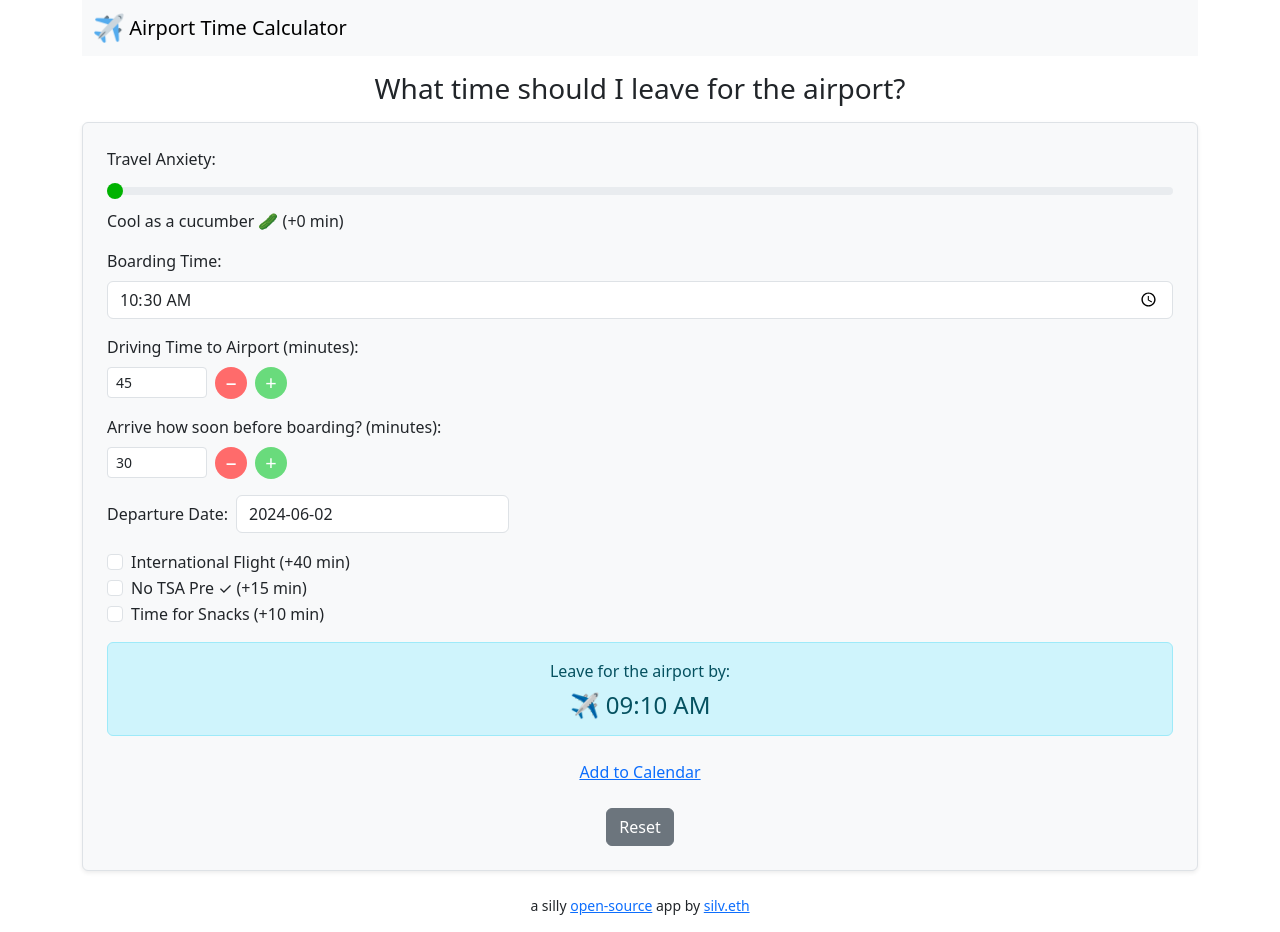
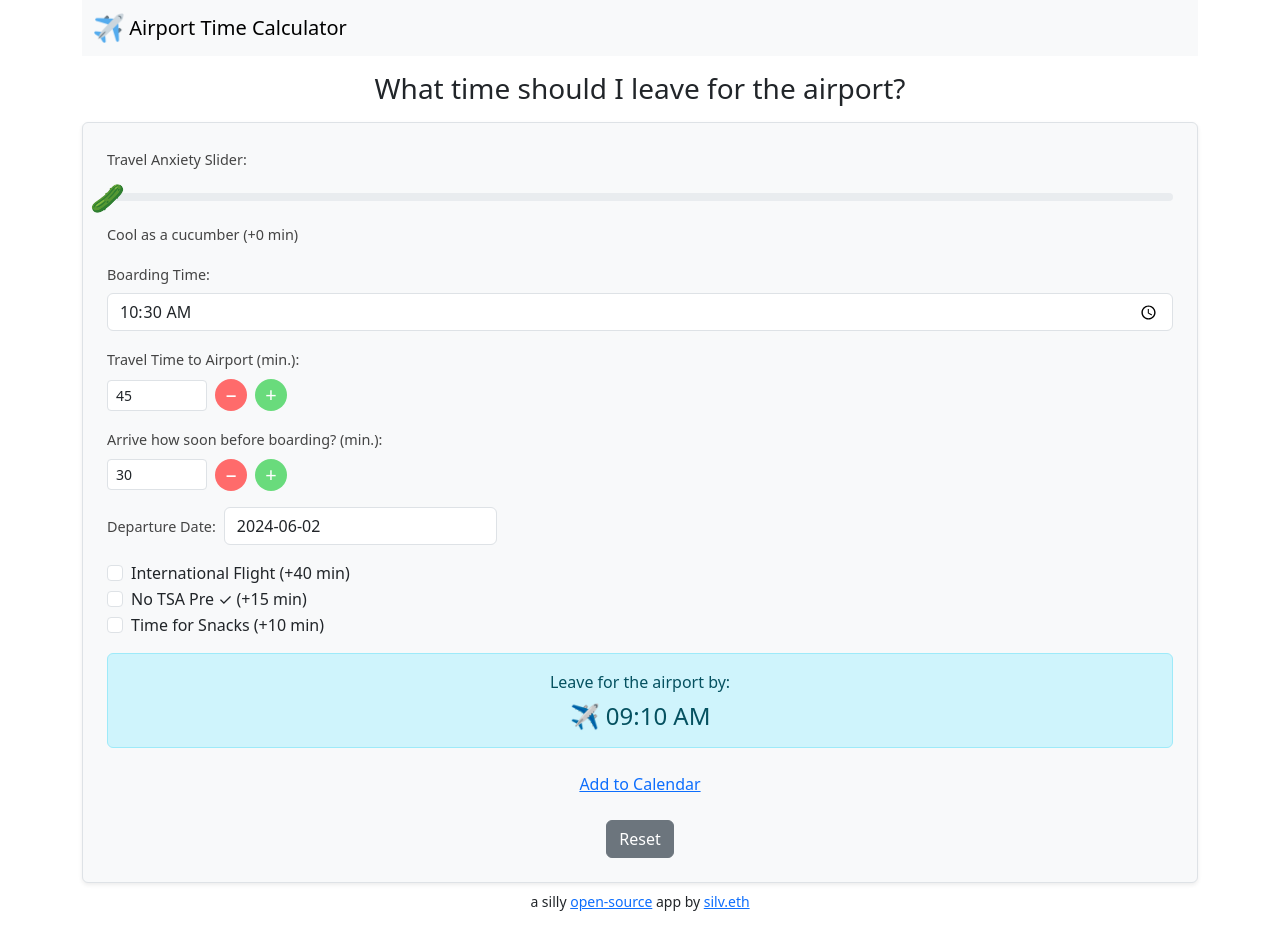
Before and after one commit to mattsilv/airport-time-estimator, a React (Create React App) app: page / in a window 1280 px wide. Built offline with nearby package versions, Linux system fonts and the light colour scheme.

Commit message:
little enhancements

```diff
--- a/src/components/FlightForm.js
+++ b/src/components/FlightForm.js
@@ -2,20 +2,8 @@ import React from "react";
 import { Form } from "react-bootstrap";
 import DatePicker from "react-datepicker";
 import "react-datepicker/dist/react-datepicker.css";
-
-const anxietyLevels = {
-  0: "Cool as a cucumber 🥒",
-  1: "I like a little buffer 😮‍💨",
-  2: "Hope TSA doesn't shout at me 🤬",
-  3: "What if my Uber cancels twice? 🚗",
-  4: "Did I pack my ID? 🔍",
-  5: "Security line looking mighty long 〰️",
-  6: "I want to hear the announcements 📢",
-  7: "Please don't give my seat away 💺",
-  8: "Running through terminal in socks 🧦",
-  9: "Watching my connection take off 🛬",
-  10: "WHY AM I DOING THIS 😱",
-};
+import styles from "./FlightForm.module.css";
+import { getAnxietyText, getEmoji } from "../config/anxietyConfig";
 
 export const FlightForm = ({
   formValues,
@@ -25,60 +13,45 @@ export const FlightForm = ({
   onAnxietyChange,
   onCheckboxChange,
 }) => {
-  const getAnxietyText = (level) => {
-    const extraMinutes = level * 5;
-    return `${anxietyLevels[level]} (+${extraMinutes} min)`;
-  };
-
-  const getSliderColor = (level) => {
-    const red = Math.round((level / 10) * 255);
-    const green = Math.round(((10 - level) / 10) * 128 + 50);
-    return `rgb(${red}, ${green}, 0)`;
-  };
-
-  const sliderColor = getSliderColor(formValues.anxietyLevel || 0);
-
   const handleNumberChange = (fieldName) => (e) => {
     const value = Math.max(0, Math.min(999, parseInt(e.target.value) || 0));
     onFieldChange(fieldName)({ target: { value: value.toString() } });
   };
 
+  const anxietyLevel = formValues.anxietyLevel || 0;
+  const extraMinutes = anxietyLevel * 5;
+
   return (
     <Form>
       <Form.Group className="mb-3">
-        <Form.Label htmlFor="anxietyLevel">Travel Anxiety:</Form.Label>
+        <Form.Label htmlFor="anxietyLevel" className={styles.formLabel}>
+          Travel Anxiety Slider:
+        </Form.Label>
+        <div className={styles.sliderContainer}>
           <Form.Range
             id="anxietyLevel"
             min="0"
             max="10"
-          value={formValues.anxietyLevel || 0}
+            value={anxietyLevel}
             onChange={(e) => onAnxietyChange(parseInt(e.target.value))}
-          style={{
-            touchAction: "none",
-            userSelect: "none",
-            WebkitUserSelect: "none",
-          }}
+            className={styles.sliderThumb}
           />
-        <style>
-          {`
-            #anxietyLevel::-webkit-slider-thumb {
-              background: ${sliderColor} !important;
-            }
-            #anxietyLevel::-moz-range-thumb {
-              background: ${sliderColor} !important;
-            }
-            #anxietyLevel::-ms-thumb {
-              background: ${sliderColor} !important;
-            }
-          `}
-        </style>
-        <div style={{ textAlign: "left" }}>
-          {getAnxietyText(formValues.anxietyLevel || 0)}
+          <div
+            className={styles.sliderEmoji}
+            style={{ left: `${(anxietyLevel / 10) * 100}%` }}
+          >
+            {getEmoji(anxietyLevel)}
+          </div>
+        </div>
+        <div className={styles.anxietyText}>
+          {getAnxietyText(anxietyLevel, extraMinutes)}
         </div>
       </Form.Group>
 
       <Form.Group className="mb-3">
-        <Form.Label htmlFor="boardingTime">Boarding Time:</Form.Label>
+        <Form.Label htmlFor="boardingTime" className={styles.formLabel}>
+          Boarding Time:
+        </Form.Label>
         <Form.Control
           type="time"
           id="boardingTime"
@@ -87,8 +60,8 @@ export const FlightForm = ({
         />
       </Form.Group>
       <Form.Group className="mb-3">
-        <Form.Label htmlFor="drivingTime">
-          Driving Time to Airport (minutes):
+        <Form.Label htmlFor="drivingTime" className={styles.formLabel}>
+          Travel Time to Airport (min.):
         </Form.Label>
         <div className="d-flex align-items-center">
           <Form.Control
@@ -100,23 +73,12 @@ export const FlightForm = ({
             onChange={handleNumberChange("drivingTime")}
             min="0"
             max="999"
-            style={{ width: "100px" }}
-            className="form-control-sm"
+            className={`form-control-sm ${styles.numberControl}`}
           />
           <div className="d-flex gap-2 ms-2">
             <button
               type="button"
-              className="btn rounded-circle d-flex align-items-center justify-content-center"
-              style={{
-                backgroundColor: "#ff6b6b",
-                color: "white",
-                width: "32px",
-                height: "32px",
-                padding: "0",
-                fontSize: "20px",
-                border: "none",
-                touchAction: "manipulation",
-              }}
+              className={`btn rounded-circle d-flex align-items-center justify-content-center ${styles.decrementButton}`}
               onClick={() =>
                 handleNumberChange("drivingTime")({
                   target: {
@@ -129,17 +91,7 @@ export const FlightForm = ({
             </button>
             <button
               type="button"
-              className="btn rounded-circle d-flex align-items-center justify-content-center"
-              style={{
-                backgroundColor: "#69db7c",
-                color: "white",
-                width: "32px",
-                height: "32px",
-                padding: "0",
-                fontSize: "20px",
-                border: "none",
-                touchAction: "manipulation",
-              }}
+              className={`btn rounded-circle d-flex align-items-center justify-content-center ${styles.incrementButton}`}
               onClick={() =>
                 handleNumberChange("drivingTime")({
                   target: {
@@ -154,8 +106,8 @@ export const FlightForm = ({
         </div>
       </Form.Group>
       <Form.Group className="mb-3">
-        <Form.Label htmlFor="arriveEarly">
-          Arrive how soon before boarding? (minutes):
+        <Form.Label htmlFor="arriveEarly" className={styles.formLabel}>
+          Arrive how soon before boarding? (min.):
         </Form.Label>
         <div className="d-flex align-items-center">
           <Form.Control
@@ -167,23 +119,12 @@ export const FlightForm = ({
             onChange={handleNumberChange("arriveEarly")}
             min="0"
             max="999"
-            style={{ width: "100px" }}
-            className="form-control-sm"
+            className={`form-control-sm ${styles.numberControl}`}
           />
           <div className="d-flex gap-2 ms-2">
             <button
               type="button"
-              className="btn rounded-circle d-flex align-items-center justify-content-center"
-              style={{
-                backgroundColor: "#ff6b6b",
-                color: "white",
-                width: "32px",
-                height: "32px",
-                padding: "0",
-                fontSize: "20px",
-                border: "none",
-                touchAction: "manipulation",
-              }}
+              className={`btn rounded-circle d-flex align-items-center justify-content-center ${styles.decrementButton}`}
               onClick={() =>
                 handleNumberChange("arriveEarly")({
                   target: {
@@ -196,17 +137,7 @@ export const FlightForm = ({
             </button>
             <button
               type="button"
-              className="btn rounded-circle d-flex align-items-center justify-content-center"
-              style={{
-                backgroundColor: "#69db7c",
-                color: "white",
-                width: "32px",
-                height: "32px",
-                padding: "0",
-                fontSize: "20px",
-                border: "none",
-                touchAction: "manipulation",
-              }}
+              className={`btn rounded-circle d-flex align-items-center justify-content-center ${styles.incrementButton}`}
               onClick={() =>
                 handleNumberChange("arriveEarly")({
                   target: {
@@ -221,7 +152,9 @@ export const FlightForm = ({
         </div>
       </Form.Group>
       <Form.Group className="mb-3">
-        <Form.Label htmlFor="selectedDate">Departure Date:</Form.Label>
+        <Form.Label htmlFor="selectedDate" className={styles.formLabel}>
+          Departure Date:
+        </Form.Label>
         <DatePicker
           selected={selectedDate}
           onChange={onDateChange}
--- /dev/null
+++ b/src/components/FlightForm.module.css
@@ -0,0 +1,99 @@
+.numberControl {
+  width: 100px;
+}
+
+.buttonBase {
+  width: 32px;
+  height: 32px;
+  padding: 0;
+  font-size: 20px;
+  border: none;
+  touch-action: manipulation;
+  color: white;
+}
+
+.decrementButton {
+  composes: buttonBase;
+  background-color: #ff6b6b !important;
+}
+
+.decrementButton:hover,
+.decrementButton:active,
+.decrementButton:focus {
+  background-color: #ff6b6b !important;
+  color: white !important;
+}
+
+.incrementButton {
+  composes: buttonBase;
+  background-color: #69db7c !important;
+}
+
+.incrementButton:hover,
+.incrementButton:active,
+.incrementButton:focus {
+  background-color: #69db7c !important;
+  color: white !important;
+}
+
+.sliderThumb {
+  touch-action: none;
+  user-select: none;
+  -webkit-user-select: none;
+  width: 100%;
+}
+
+.sliderThumb::-webkit-slider-thumb {
+  -webkit-appearance: none;
+  appearance: none;
+  width: 36px;
+  height: 36px;
+  border: none;
+  border-radius: 50%;
+  background: transparent;
+  cursor: pointer;
+  position: relative;
+  font-size: 28px;
+}
+
+.sliderThumb::-moz-range-thumb {
+  width: 36px;
+  height: 36px;
+  border: none;
+  border-radius: 50%;
+  background: transparent;
+  cursor: pointer;
+  position: relative;
+  font-size: 28px;
+}
+
+.sliderContainer {
+  position: relative;
+  width: 100%;
+  height: 38px;
+  display: flex;
+  align-items: center;
+}
+
+.sliderEmoji {
+  position: absolute;
+  transform: translateX(-50%);
+  font-size: 28px;
+  pointer-events: none;
+  transition: left 0.1s ease-out;
+  line-height: 1;
+  display: flex;
+  align-items: center;
+}
+
+.anxietyText {
+  font-size: 0.9em;
+  color: #444444;
+  text-align: left;
+  margin-top: 8px;
+}
+
+.formLabel {
+  font-size: 0.9em;
+  color: #444444;
+}
--- a/src/components/Footer.js
+++ b/src/components/Footer.js
@@ -1,8 +1,8 @@
-import React from 'react';
+import React from "react";
 
 function Footer() {
   return (
-    <footer className="footer mt-4">
+    <footer className="footer mt-2">
       <p className="text-center small">
         a silly&nbsp;
         <a
@@ -11,8 +11,8 @@ function Footer() {
           rel="noopener noreferrer"
         >
           open-source
-        </a>{' '}
-        app by{' '}
+        </a>{" "}
+        app by{" "}
         <a href="https://silv.blog" target="_blank" rel="noopener noreferrer">
           silv.eth
         </a>
--- /dev/null
+++ b/src/config/anxietyConfig.js
@@ -0,0 +1,19 @@
+export const anxietyLevels = {
+  0: { text: "Cool as a cucumber", emoji: "🥒" },
+  1: { text: "I like a little buffer", emoji: "😮‍💨" },
+  2: { text: "Hope TSA doesn't shout at me", emoji: "🤬" },
+  3: { text: "What if my Uber cancels twice?", emoji: "🚗" },
+  4: { text: "Did I pack my ID?", emoji: "🔍" },
+  5: { text: "I'll relax when I get there", emoji: "🤷‍♂️" },
+  6: { text: "I love the announcements", emoji: "📢" },
+  7: { text: "Please don't give my seat away", emoji: "💺" },
+  8: { text: "I hate being late", emoji: "🤢" },
+  9: { text: "When do they close the door?", emoji: "🚪" },
+  10: { text: "I'll relax when we land", emoji: "🛬" },
+};
+
+export const getAnxietyText = (level, extraMinutes) => {
+  return `${anxietyLevels[level].text} (+${extraMinutes} min)`;
+};
+
+export const getEmoji = (level) => anxietyLevels[level].emoji;
```
Lines whose indentation alone changed are shown as unchanged.
